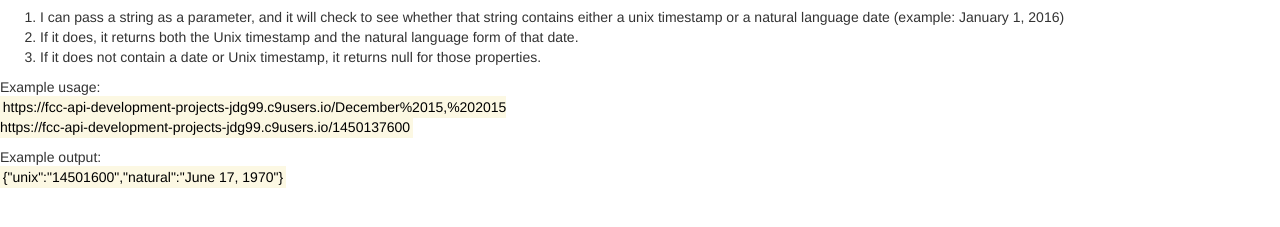
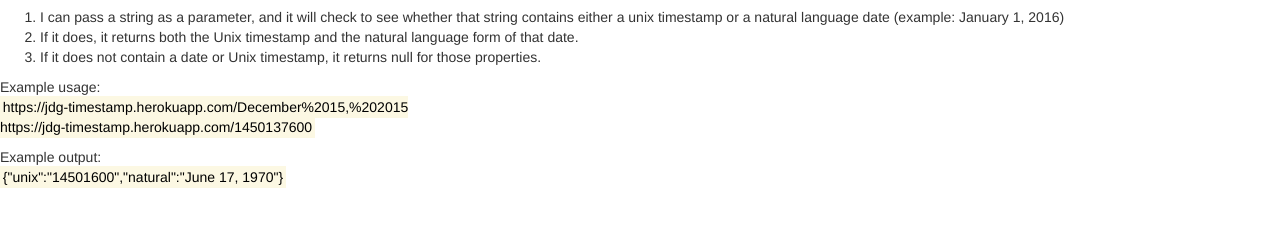
Before and after one commit to JD-Gonz/timestampApi, a website: page index.html in a window 1280 px wide. Shown: the part 109-336 px from the top of the page. Drawn offline with nearby package versions, Linux system fonts and the light colour scheme.

Commit message:
changed example urls

```diff
--- a/index.html
+++ b/index.html
@@ -16,9 +16,9 @@
       Example usage:
       <br />
       <mark>
-        https://fcc-api-development-projects-jdg99.c9users.io/December%2015,%202015
+        https://jdg-timestamp.herokuapp.com/December%2015,%202015
         <br />
-        https://fcc-api-development-projects-jdg99.c9users.io/1450137600
+        https://jdg-timestamp.herokuapp.com/1450137600
       </mark>
       <br />
     </p>
```
